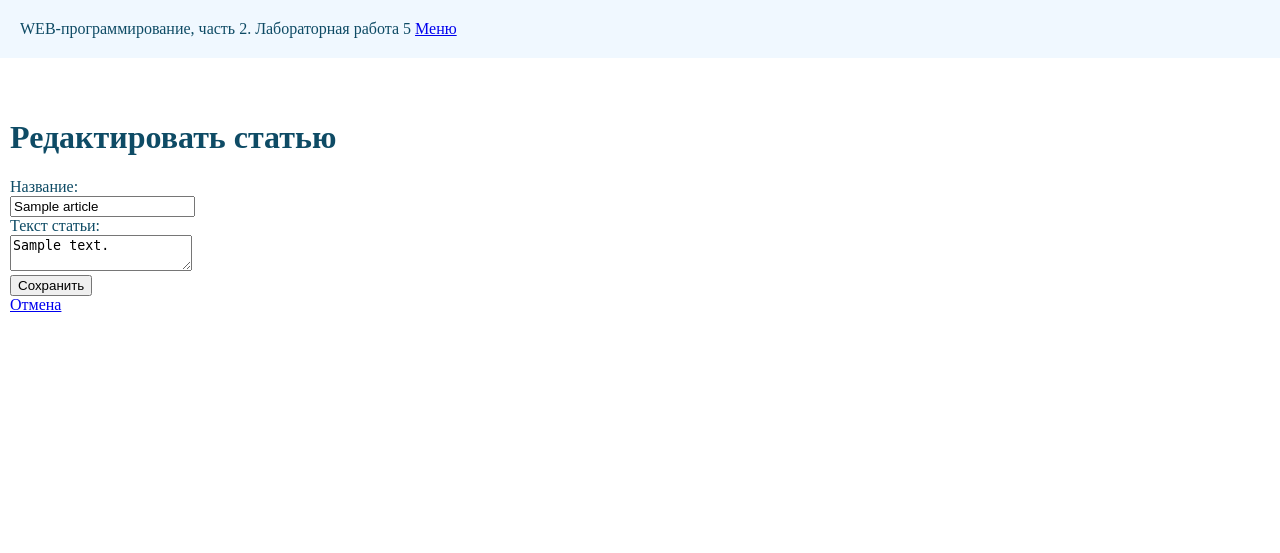
After one commit to bushuevva/Backend_NSTU, a Flask app: page /lab5/edit/1 in a window 1280 px wide. The commit adds this page. Shown: the top 553 px of the page. Run offline with Flask 3, Linux system fonts and the light colour scheme; the visitor is signed in with stand-in values (Sample User, id 1); a database or web service that is not in the repository returns one stand-in record (values such as "Sample title"); some libraries are stand-ins or nearby versions.

Commit message:
Самостоятельные задания

```diff
--- a/lab5.py
+++ b/lab5.py
@@ -109,6 +109,8 @@ def create():
 
     title = request.form.get('title')
     article_text = request.form.get('article_text')
+    if not title or not article_text:
+            return render_template('lab5/create_article.html', error='Все поля должны быть заполнены!')
     conn, cur = db_connect()
     cur.execute('SELECT login FROM users WHERE login=?', (login, ))
     user_id = cur.fetchone()['id']
@@ -134,4 +136,66 @@ def list():
         cur.execute(f"SELECT * FROM articles WHERE user_id=?;", (user_id,))
     articles = cur.fetchall()
     db_close(conn, cur)
+    if not articles:
+        return render_template ('/lab5/articles.html', articles=articles, error='У вас нет статьи')
     return render_template ('/lab5/articles.html', articles=articles)
+
+
+@lab5.route('/lab5/logout')
+def logout():
+    session.pop('login', None)
+    return redirect('/lab5/login')
+
+
+@lab5.route('/lab5/edit/<int:article_id>', methods=['GET', 'POST'])
+def edit(article_id):
+    login = session.get('login')
+    if not login:
+        return redirect('/lab5/login')
+    conn, cur = db_connect()
+
+    if current_app.config['DB_TYPE'] == 'postgres':
+        cur.execute("SELECT * FROM articles WHERE id=%s;", (article_id,))
+    else:
+        cur.execute("SELECT * FROM articles WHERE id=?;", (article_id,))
+    article = cur.fetchone()
+    db_close(conn, cur)
+    if not article:
+        return render_template('lab5/articles.html', message='Статья не найдена.')
+    if request.method == 'GET':
+        return render_template('lab5/edit_article.html', article=article)
+
+    tittle = request.form.get('tittle')
+    article_text = request.form.get('article_text')
+    if not tittle or not article_text:
+        return render_template('lab5/edit_article.html', article=article, error='Заполните все поля')
+    conn, cur = db_connect()
+    if current_app.config['DB_TYPE'] == 'postgres':
+        cur.execute("UPDATE articles SET tittle=%s, article_text=%s WHERE id=%s;", (tittle, article_text, article_id))
+    else:
+        cur.execute("UPDATE articles SET tittle=?, article_text=? WHERE id=?;", (tittle, article_text, article_id))
+    db_close(conn, cur)
+    return redirect('/lab5/list')
+
+
+@lab5.route('/lab5/delete/<int:article_id>', methods=['GET', 'POST'])
+def delete(article_id):
+    login = session.get('login')
+    if not login:
+        return redirect('/lab5/login')
+    conn, cur = db_connect()
+    if request.method == 'GET':
+
+        query = "SELECT * FROM articles WHERE id = %s;" if current_app.config['DB_TYPE'] == 'postgres' else "SELECT * FROM articles WHERE id = ?;"
+        cur.execute(query, (article_id,))
+        article = cur.fetchone()
+
+        if article is None:
+            db_close(conn, cur)
+            return redirect('/lab5/list')
+        return render_template('lab5/delete_article.html', article=article)
+
+    delete_query = "DELETE FROM articles WHERE id = %s;" if current_app.config['DB_TYPE'] == 'postgres' else "DELETE FROM articles WHERE id = ?;"
+    cur.execute(delete_query, (article_id,))
+    db_close(conn, cur)
+    return redirect('/lab5/list')
--- /dev/null
+++ b/templates/lab5/edit_article.html
@@ -0,0 +1,20 @@
+{% extends "base.html" %}
+
+{# Номер лабораторной работы: #}
+{% block lab %} Лабораторная работа 5 {% endblock %}
+
+{# Основной контент: #}
+{% block main %}
+    <h1>Редактировать статью</h1>
+    {% if error %}
+        <div style="color: red;">{{ error }}</div>
+    {% endif %}
+    <form method="POST">
+        <label for="title">Название:</label><br>
+        <input type="text" id="title" name="title" value="{{ article['title'] }}" required><br>
+        <label for="article_text">Текст статьи:</label><br>
+        <textarea id="article_text" name="article_text" required>{{ article['article_text'] }}</textarea><br>
+        <input type="submit" value="Сохранить">
+    </form>
+    <a href="/lab5/list">Отмена</a>
+{% endblock %}
```
Also changed, not shown: templates/lab5/articles.html (+14 -4 lines), templates/lab5/delete_article.html (added, +14 -0 lines).
